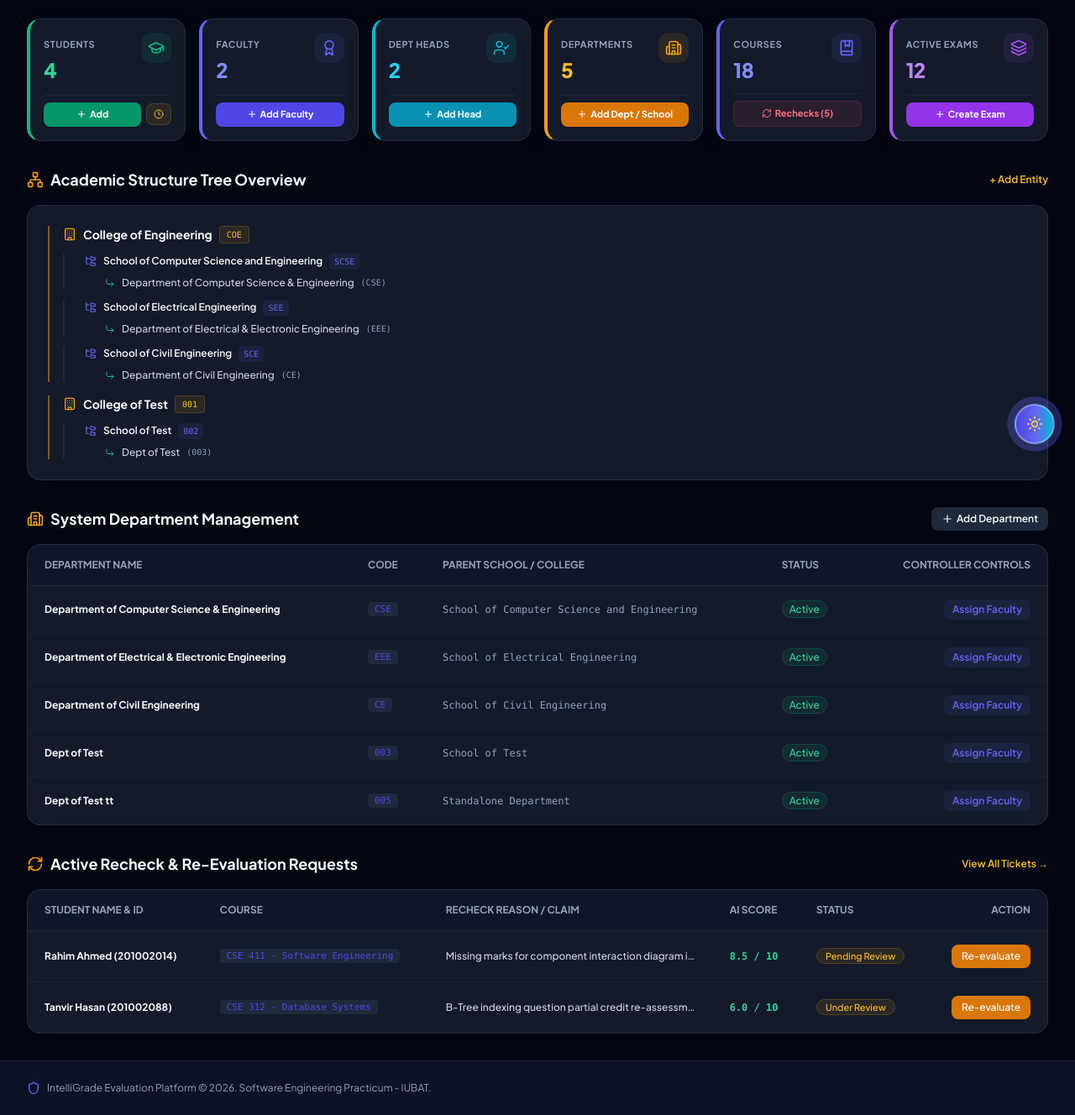
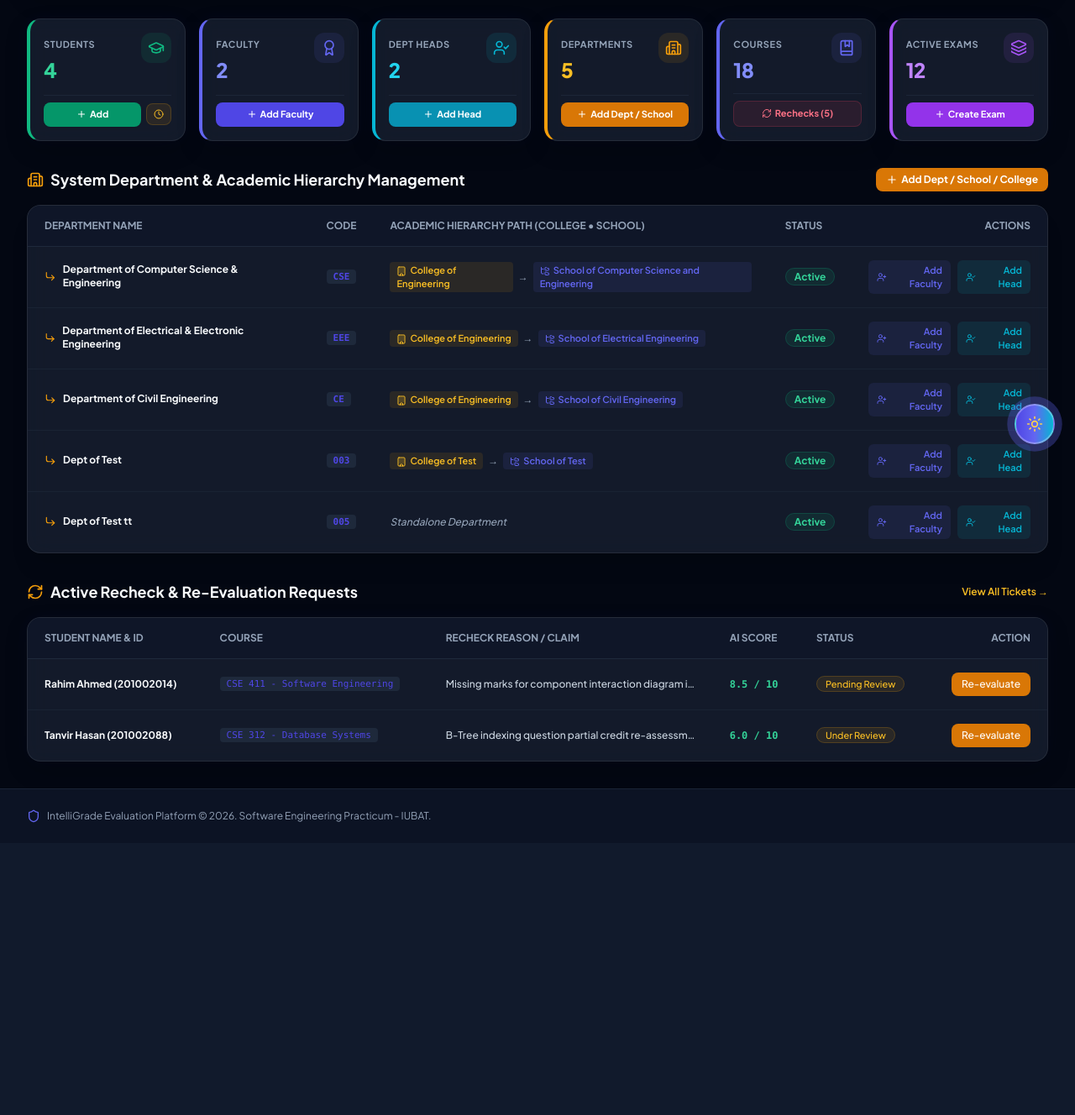
Before and after one commit to hijbullahx/IntelliGrade, a Django app: page /dashboard/exam-controller/ in a window 1280 px wide. Shown: the part 247-1575 px from the top of the page at 84% size. After the commit the page ends 1227 px from the top, so only its background shows below. Run offline with Django 5.2, Linux system fonts and the light colour scheme; a user stored in the database is signed in; data comes from the database, SQL or seed files in the repository; data that the repository does not hold is empty; some libraries are stand-ins or nearby versions.

Commit message:
feat: add dashboard template for exam controller administrative and system management

```diff
--- a/mainproject/core/templates/core/dashboard_exam_controller.html
+++ b/mainproject/core/templates/core/dashboard_exam_controller.html
@@ -131,118 +131,80 @@
 
     </div>
 
-    <!-- Visual Academic Hierarchy Tree (College -> School -> Department) -->
+    <!-- Integrated Department & Academic Hierarchy Management Section -->
     <div class="space-y-4">
         <div class="flex items-center justify-between">
             <h2 class="text-lg font-bold theme-text-primary flex items-center gap-2">
-                <i data-lucide="network" class="w-5 h-5 text-amber-500"></i> Academic Structure Tree Overview
+                <i data-lucide="building-2" class="w-5 h-5 text-amber-500"></i> System Department & Academic Hierarchy Management
             </h2>
-            <a href="{% url 'add_structure' %}" class="text-xs font-semibold text-amber-600 dark:text-amber-400 hover:underline">+ Add Entity</a>
+            <div class="flex items-center gap-2">
+                <a href="{% url 'add_structure' %}" class="px-3 py-1.5 bg-amber-600 hover:bg-amber-500 text-white rounded-lg text-xs font-bold flex items-center gap-1 shadow-sm transition-all">
+                    <i data-lucide="plus" class="w-3.5 h-3.5"></i> Add Dept / School / College
+                </a>
+            </div>
         </div>
 
-        <div class="glass-card rounded-2xl p-6 space-y-4">
-            {% if colleges %}
-                {% for college in colleges %}
-                <div class="border-l-2 border-amber-500/50 pl-4 space-y-3">
-                    <div class="flex items-center gap-2">
-                        <i data-lucide="building" class="w-4 h-4 text-amber-500"></i>
-                        <span class="text-sm font-bold theme-text-primary">{{ college.name }}</span>
-                        <span class="px-2 py-0.5 text-[10px] font-mono rounded bg-amber-500/10 text-amber-600 dark:text-amber-400 border border-amber-500/20">{{ college.code }}</span>
-                    </div>
-
-                    <!-- Schools under this college -->
-                    {% for school in college.schools.all %}
-                    <div class="pl-6 border-l-2 border-slate-300 dark:border-slate-800 space-y-2">
-                        <div class="flex items-center gap-2">
-                            <i data-lucide="folder-tree" class="w-3.5 h-3.5 text-brand-500"></i>
-                            <span class="text-xs font-semibold theme-text-primary">{{ school.name }}</span>
-                            <span class="px-1.5 py-0.5 text-[10px] font-mono rounded bg-brand-500/10 text-brand-500">{{ school.code }}</span>
-                        </div>
-
-                        <!-- Departments under school -->
-                        <div class="pl-6 space-y-1">
-                            {% for dept in school.departments.all %}
-                            <div class="flex items-center gap-2 text-xs theme-text-secondary">
-                                <i data-lucide="corner-down-right" class="w-3 h-3 text-emerald-500"></i>
-                                <span class="font-medium">{{ dept.name }}</span>
-                                <span class="text-[10px] font-mono theme-text-muted">({{ dept.code }})</span>
-                            </div>
-                            {% empty %}
-                            <span class="text-[11px] theme-text-muted italic pl-5">No departments added under this school yet.</span>
-                            {% endfor %}
-                        </div>
-                    </div>
-                    {% empty %}
-                        <!-- Departments directly under college -->
-                        <div class="pl-6 space-y-1">
-                            {% for dept in college.departments.all %}
-                            <div class="flex items-center gap-2 text-xs theme-text-secondary">
-                                <i data-lucide="corner-down-right" class="w-3 h-3 text-emerald-500"></i>
-                                <span class="font-medium">{{ dept.name }}</span>
-                                <span class="text-[10px] font-mono theme-text-muted">({{ dept.code }})</span>
-                            </div>
-                            {% empty %}
-                            <span class="text-[11px] theme-text-muted italic pl-5">No schools or departments added under this college yet.</span>
-                            {% endfor %}
-                        </div>
-                    {% endfor %}
-                </div>
-                {% endfor %}
-            {% else %}
-                <div class="text-center py-6 space-y-2">
-                    <i data-lucide="building-2" class="w-8 h-8 text-amber-500 mx-auto"></i>
-                    <p class="text-xs theme-text-muted">No custom academic hierarchy added yet.</p>
-                    <a href="{% url 'add_structure' %}" class="inline-flex items-center gap-1.5 px-3.5 py-1.5 bg-amber-600 hover:bg-amber-500 text-white text-xs font-bold rounded-xl shadow-sm transition-all">
-                        <i data-lucide="plus" class="w-3.5 h-3.5"></i> Add College / School / Dept
-                    </a>
-                </div>
-            {% endif %}
-        </div>
-    </div>
-
-    <!-- Integrated Department Management Section -->
-    <div class="space-y-4">
-        <div class="flex items-center justify-between">
-            <h2 class="text-lg font-bold theme-text-primary flex items-center gap-2">
-                <i data-lucide="building-2" class="w-5 h-5 text-amber-500"></i> System Department Management
-            </h2>
-            <a href="{% url 'add_structure' %}" class="px-3 py-1.5 bg-slate-200 dark:bg-slate-800 hover:bg-slate-300 dark:hover:bg-slate-700 theme-text-primary rounded-lg text-xs font-semibold flex items-center gap-1">
-                <i data-lucide="plus" class="w-3.5 h-3.5"></i> Add Department
-            </a>
-        </div>
-
-        <div class="glass-card rounded-2xl overflow-hidden">
+        <div class="glass-card rounded-2xl overflow-hidden shadow-xl">
             <table class="w-full text-left text-xs">
                 <thead class="bg-slate-100 dark:bg-slate-900/90 theme-text-muted uppercase font-semibold border-b border-slate-200 dark:border-slate-800">
                     <tr>
                         <th class="px-5 py-4">Department Name</th>
                         <th class="px-5 py-4">Code</th>
-                        <th class="px-5 py-4">Parent School / College</th>
+                        <th class="px-5 py-4">Academic Hierarchy Path (College &bull; School)</th>
                         <th class="px-5 py-4">Status</th>
-                        <th class="px-5 py-4 text-right">Controller Controls</th>
+                        <th class="px-5 py-4 text-right">Actions</th>
                     </tr>
                 </thead>
                 <tbody class="divide-y divide-slate-200 dark:divide-slate-800/60 theme-text-secondary font-medium">
                     {% for dept in departments %}
                     <tr class="hover:bg-slate-100/50 dark:hover:bg-slate-900/50 transition-colors">
-                        <td class="px-5 py-4 font-bold theme-text-primary">{{ dept.name }}</td>
-                        <td class="px-5 py-4"><span class="px-2 py-0.5 rounded bg-slate-200 dark:bg-slate-800 text-brand-600 dark:text-brand-300 font-mono text-[11px]">{{ dept.code }}</span></td>
-                        <td class="px-5 py-4 font-mono text-slate-400">
-                            {% if dept.school %}{{ dept.school.name }}{% elif dept.college %}{{ dept.college.name }}{% else %}Standalone Department{% endif %}
+                        <td class="px-5 py-4 font-bold theme-text-primary flex items-center gap-2">
+                            <i data-lucide="corner-down-right" class="w-3.5 h-3.5 text-amber-500"></i>
+                            <span>{{ dept.name }}</span>
                         </td>
-                        <td class="px-5 py-4"><span class="px-2 py-0.5 rounded-full bg-emerald-500/10 text-emerald-600 dark:text-emerald-400 border border-emerald-500/20">Active</span></td>
+                        <td class="px-5 py-4"><span class="px-2 py-0.5 rounded bg-slate-200 dark:bg-slate-800 text-brand-600 dark:text-brand-300 font-mono text-[11px] font-bold">{{ dept.code }}</span></td>
+                        <td class="px-5 py-4">
+                            <div class="flex items-center gap-1.5 text-xs">
+                                {% if dept.college or dept.school %}
+                                    {% if dept.college %}
+                                        <span class="px-2 py-0.5 rounded bg-amber-500/10 text-amber-600 dark:text-amber-400 font-semibold text-[11px]"><i data-lucide="building" class="w-3 h-3 inline mr-1"></i>{{ dept.college.name }}</span>
+                                    {% endif %}
+                                    {% if dept.school %}
+                                        <span class="theme-text-muted text-xs">&rarr;</span>
+                                        <span class="px-2 py-0.5 rounded bg-brand-500/10 text-brand-500 font-semibold text-[11px]"><i data-lucide="folder-tree" class="w-3 h-3 inline mr-1"></i>{{ dept.school.name }}</span>
+                                    {% endif %}
+                                {% else %}
+                                    <span class="text-slate-400 italic">Standalone Department</span>
+                                {% endif %}
+                            </div>
+                        </td>
+                        <td class="px-5 py-4"><span class="px-2.5 py-0.5 rounded-full bg-emerald-500/10 text-emerald-600 dark:text-emerald-400 border border-emerald-500/20 font-bold">Active</span></td>
                         <td class="px-5 py-4 text-right flex items-center justify-end gap-2">
-                            <a href="{% url 'add_faculty' %}" class="px-2.5 py-1 bg-brand-500/10 text-brand-500 hover:bg-brand-500/20 rounded-md font-semibold">Assign Faculty</a>
+                            <a href="{% url 'add_faculty' %}" class="px-2.5 py-1 bg-brand-500/10 text-brand-500 hover:bg-brand-500/20 rounded-md font-semibold text-[11px] flex items-center gap-1">
+                                <i data-lucide="user-plus" class="w-3 h-3"></i> Add Faculty
+                            </a>
+                            <a href="{% url 'add_dept_head' %}" class="px-2.5 py-1 bg-cyan-500/10 text-cyan-500 hover:bg-cyan-500/20 rounded-md font-semibold text-[11px] flex items-center gap-1">
+                                <i data-lucide="user-check" class="w-3 h-3"></i> Add Head
+                            </a>
                         </td>
                     </tr>
                     {% empty %}
                     <tr class="hover:bg-slate-100/50 dark:hover:bg-slate-900/50 transition-colors">
-                        <td class="px-5 py-4 font-bold theme-text-primary">Computer Science & Engineering</td>
-                        <td class="px-5 py-4"><span class="px-2 py-0.5 rounded bg-slate-200 dark:bg-slate-800 text-brand-600 dark:text-brand-300 font-mono text-[11px]">CSE</span></td>
-                        <td class="px-5 py-4 font-mono">School of Computer Science</td>
-                        <td class="px-5 py-4"><span class="px-2 py-0.5 rounded-full bg-emerald-500/10 text-emerald-600 dark:text-emerald-400 border border-emerald-500/20">Active</span></td>
+                        <td class="px-5 py-4 font-bold theme-text-primary flex items-center gap-2">
+                            <i data-lucide="corner-down-right" class="w-3.5 h-3.5 text-amber-500"></i>
+                            <span>Department of Computer Science & Engineering</span>
+                        </td>
+                        <td class="px-5 py-4"><span class="px-2 py-0.5 rounded bg-slate-200 dark:bg-slate-800 text-brand-600 dark:text-brand-300 font-mono text-[11px] font-bold">CSE</span></td>
+                        <td class="px-5 py-4">
+                            <div class="flex items-center gap-1.5 text-xs">
+                                <span class="px-2 py-0.5 rounded bg-amber-500/10 text-amber-600 dark:text-amber-400 font-semibold text-[11px]">College of Engineering</span>
+                                <span class="theme-text-muted text-xs">&rarr;</span>
+                                <span class="px-2 py-0.5 rounded bg-brand-500/10 text-brand-500 font-semibold text-[11px]">School of Computer Science</span>
+                            </div>
+                        </td>
+                        <td class="px-5 py-4"><span class="px-2.5 py-0.5 rounded-full bg-emerald-500/10 text-emerald-600 dark:text-emerald-400 border border-emerald-500/20 font-bold">Active</span></td>
                         <td class="px-5 py-4 text-right flex items-center justify-end gap-2">
-                            <a href="{% url 'add_faculty' %}" class="px-2.5 py-1 bg-brand-500/10 text-brand-500 hover:bg-brand-500/20 rounded-md font-semibold">Assign Faculty</a>
+                            <a href="{% url 'add_faculty' %}" class="px-2.5 py-1 bg-brand-500/10 text-brand-500 hover:bg-brand-500/20 rounded-md font-semibold text-[11px]">Add Faculty</a>
                         </td>
                     </tr>
                     {% endfor %}
```
